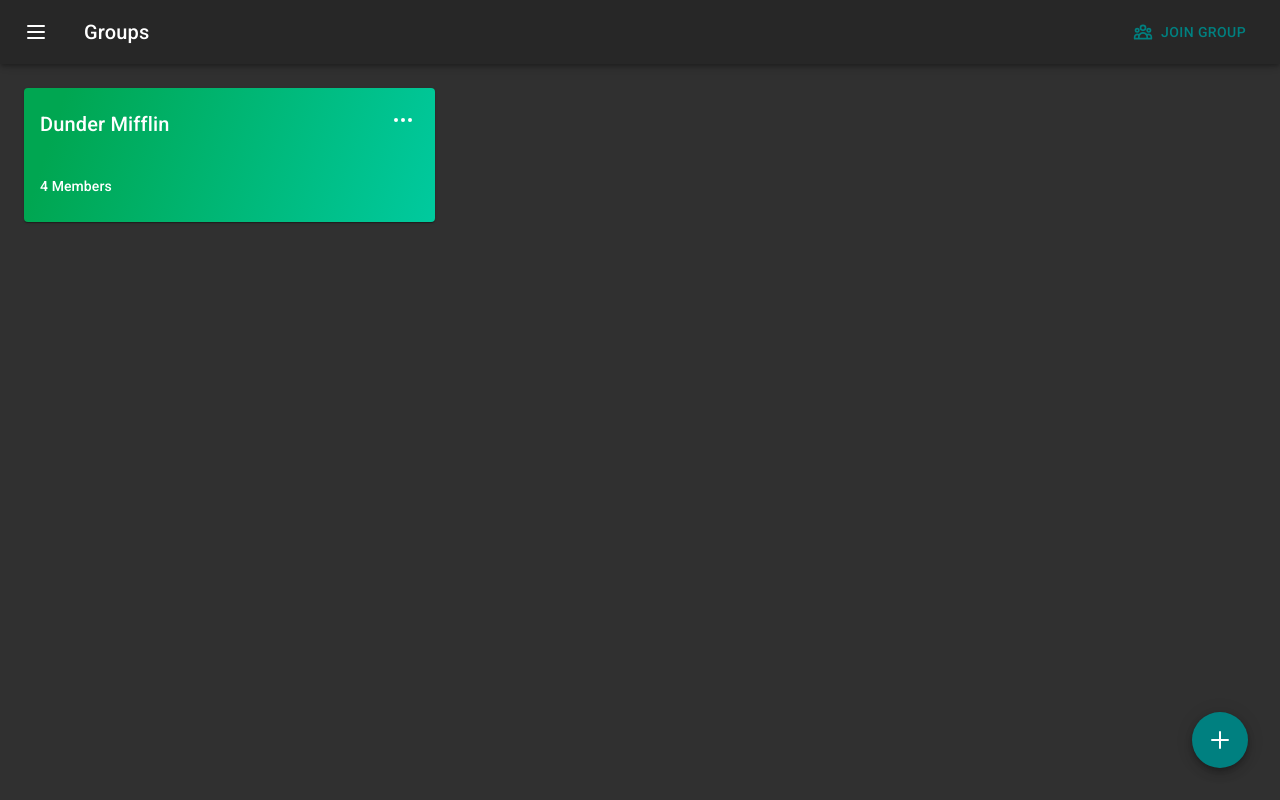
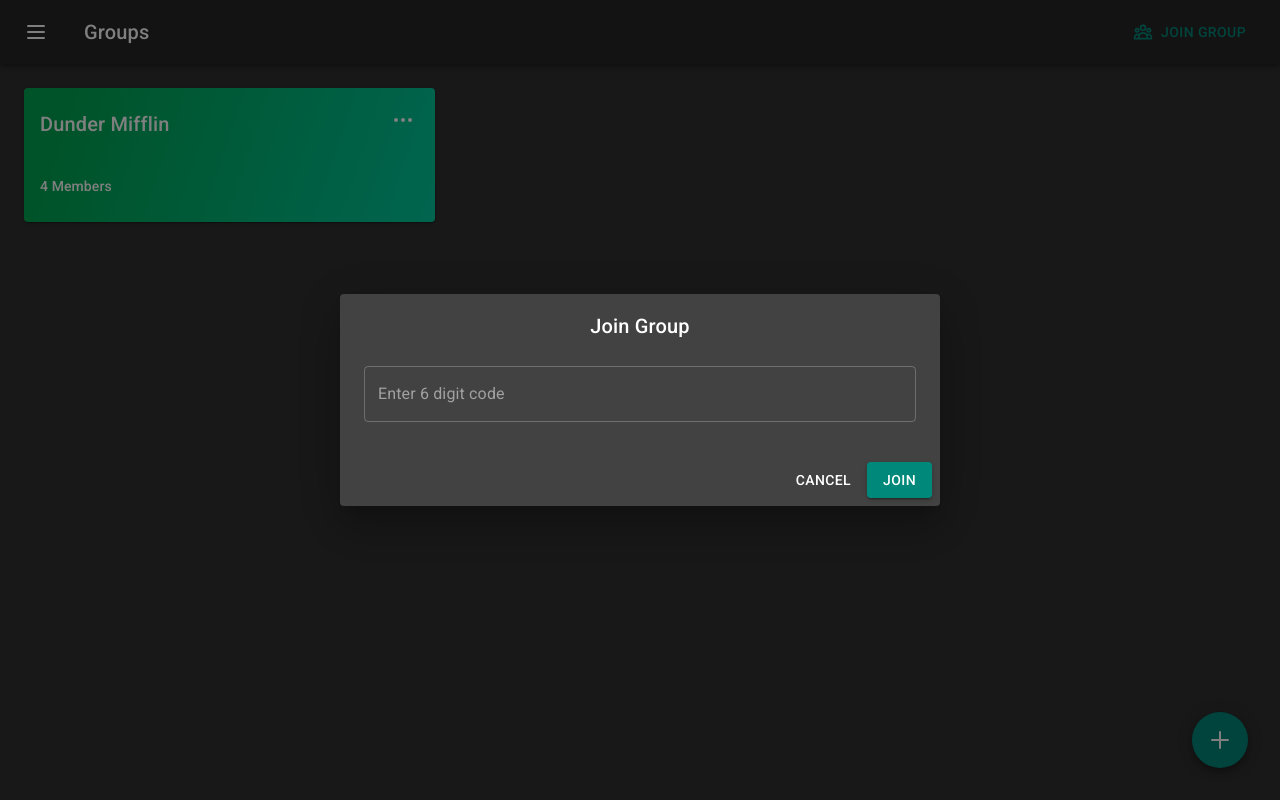
Before and after one commit to vinayBomma/familiar_react, a React (Create React App) app in the folder client/: page / in a window 1280 px wide. Both pictures are taken after a click on the button "JOIN GROUP". Built offline with nearby package versions, Linux system fonts and the light colour scheme.

Commit message:
Gen code, join/create group, other fixes

```diff
--- a/client/src/App.js
+++ b/client/src/App.js
@@ -3,12 +3,17 @@
 import { BrowserRouter as Router, Route, Switch } from "react-router-dom";
 import { createTheme, ThemeProvider } from "@material-ui/core/styles";
 import { CssBaseline } from "@material-ui/core";
+import { teal } from "@material-ui/core/colors";
 
 function App() {
   const theme = createTheme({
     palette: {
       type: "dark",
+      primary: {
+        main: "#00897B"
+      }
     },
+
   });
   return (
     <ThemeProvider theme={theme}>
@@ -20,6 +25,9 @@
               <Route exact path="/">
                 <Groups />
               </Route>
+              {/* <Route exact path="/test">
+                <JoinGroup />
+              </Route> */}
             </Switch>
           </Navbar>
         </div>
--- a/client/src/components/Chats.js
+++ b/client/src/components/Chats.js
@@ -1,35 +1,46 @@
+import { ArrowRightIcon } from "@heroicons/react/outline";
 import {
+  AppBar,
   Box,
   Card,
   CardContent,
   Grid,
+  IconButton,
+  List,
+  ListItem,
+  makeStyles,
+  SvgIcon,
   TextField,
   Typography,
 } from "@material-ui/core";
 import { useState } from "react";
 
+const useStyles = makeStyles(() => ({
+  appBar: {
+    top: "auto",
+    bottom: -1,
+    backgroundColor: "#272727",
+  },
+  test: {
+    height: "70vh",
+  },
+}));
+
 const Chats = () => {
+  const classes = useStyles();
   return (
     <>
       <Box display="flex" flexDirection="row-reverse" style={{ width: "100%" }}>
         <Grid item container md={6} xs={8} lg={6} sm={6}>
           <Box mr={1} mt={2} style={{ marginLeft: "auto" }}>
-            <Card style={{ minWidth: "150px", backgroundColor: "#00796B" }}>
+            <Card style={{ minWidth: "150px", backgroundColor: "#00897B" }}>
               <CardContent>
                 <Typography variant="caption">You</Typography>
                 <span style={{ float: "right" }}>
                   <Typography variant="caption">9:22 pm</Typography>
                 </span>
                 <Box mt={1} mb={-1}>
-                  <Typography variant="body2">
-                    {/* What happens when I enter a super long message? Like for
-                      example, say I want to tell a story. The story goes like
-                      this: A man comes across a ring, no ordinary ring that
-                      which he is oblivious about. A ring to rule the entire
-                      world! But instead of wearing the said ring and conquering
-                      the whole world, the madlad pisses on it! */}
-                    Hello Everyone!
-                  </Typography>
+                  <Typography variant="body2">Hello Everyone!</Typography>
                 </Box>
               </CardContent>
             </Card>
@@ -62,22 +73,29 @@
         </Grid>
       </Box>
 
+      <AppBar position="fixed" className={classes.appBar}>
         <Box
           display="flex"
           direction="row"
           alignItems="flex-end"
-        style={{ width: "100%", backgroundColor: "green" }}
+          style={{ marginTop: "auto" }}
         >
-        <Grid container alignItems="flex-end">
-          <Box>
+          <Grid container>
+            <Box display="flex" py={2} px={1} style={{ width: "100%" }}>
               <TextField
-              label="Send a message"
                 variant="outlined"
-              style={{ width: "100%" }}
+                placeholder="Type a message"
+                fullWidth
               />
+              <IconButton>
+                <SvgIcon>
+                  <ArrowRightIcon />
+                </SvgIcon>
+              </IconButton>
             </Box>
           </Grid>
         </Box>
+      </AppBar>
     </>
   );
 };
--- a/client/src/components/Map.js
+++ b/client/src/components/Map.js
@@ -1,5 +1,4 @@
-import { XIcon } from "@heroicons/react/outline";
-import { AppBar, IconButton, SvgIcon, Toolbar, Typography } from "@material-ui/core";
+
 
 const Map = () => {
   return (
--- a/client/src/components/Navbar.js
+++ b/client/src/components/Navbar.js
@@ -14,6 +14,11 @@
   SvgIcon,
   Avatar,
   Box,
+  Dialog,
+  DialogTitle,
+  DialogContent,
+  TextField,
+  DialogActions,
 } from "@material-ui/core";
 
 import { useState } from "react";
@@ -74,6 +79,7 @@
   const history = useHistory();
   const location = useLocation();
   const [open, setOpen] = useState(false);
+  const [dialog, setDialogOpen] = useState(false);
 
   const handleDrawerOpen = () => {
     setOpen(true);
@@ -81,6 +87,10 @@
 
   const handleDrawerClose = () => {
     setOpen(false);
+  };
+
+  const handleDialogClose = () => {
+    setDialogOpen(false);
   };
 
   return (
@@ -100,12 +110,13 @@
           <section className={classes.rightToolbar}>
             {location.pathname === "/" ? (
               <Button
+                onClick={() => setDialogOpen(true)}
                 startIcon={
                   <SvgIcon>
                     <UserGroupIcon />
                   </SvgIcon>
                 }
-                style={{ color: "teal" }}
+                color="primary"
               >
                 Join Group
               </Button>
@@ -163,6 +174,33 @@
         <div className={classes.toolbar}></div>
         {children}
       </div>
+
+      {/* ================= Join Group ================== */}
+
+      <Dialog open={dialog} onClose={handleDialogClose} fullWidth>
+        <DialogTitle style={{ textAlign: "center" }} id="alert-dialog-title">
+          {"Join Group"}
+        </DialogTitle>
+        <DialogContent>
+          <TextField
+            placeholder="Enter 6 digit code"
+            variant="outlined"
+            style={{ width: "100%" }}
+          />
+        </DialogContent>
+        <Box mt={3}>
+          <DialogActions>
+            <Button onClick={handleDialogClose}>Cancel</Button>
+            <Button
+              onClick={handleDialogClose}
+              color="primary"
+              variant="contained"
+            >
+              Join
+            </Button>
+          </DialogActions>
+        </Box>
+      </Dialog>
     </div>
   );
 };
--- a/client/src/pages/Groups.js
+++ b/client/src/pages/Groups.js
@@ -17,6 +17,15 @@
   Dialog,
   Toolbar,
   Slide,
+  DialogTitle,
+  DialogActions,
+  DialogContent,
+  TextField,
+  Button,
+  FormControl,
+  InputLabel,
+  OutlinedInput,
+  InputAdornment,
 } from "@material-ui/core";
 import { forwardRef, useState } from "react";
 import {
@@ -26,6 +35,7 @@
   DotsHorizontalIcon,
   PlusIcon,
   XIcon,
+  DuplicateIcon,
 } from "@heroicons/react/outline";
 
 import Settings from "../components/Settings";
@@ -48,12 +58,10 @@
     position: "absolute",
     bottom: theme.spacing(4),
     right: theme.spacing(4),
-    backgroundColor: "teal",
-    color: "white",
   },
   appBar: {
     position: "relative",
-    backgroundColor: "teal",
+    color: "primary",
   },
   title: {
     marginLeft: theme.spacing(2),
@@ -73,6 +81,8 @@
   const [openMap, setMap] = useState(false);
   const [openChat, setChat] = useState(false);
   const [option, setOption] = useState(null);
+  const [dialog, setDialogOpen] = useState(false);
+  const [inviteCode, setInviteCode] = useState('')
 
   const handleClick = (event) => {
     setAnchorEl(event.currentTarget);
@@ -87,7 +97,6 @@
       setMap(true);
       setOption("Map");
     } else if (val === "Chat") {
-      console.log('triggered')
       setChat(true);
       setOption("Chat");
     }
@@ -101,6 +110,30 @@
     } else if (option === "Chat") {
       setChat(false);
     }
+  };
+
+  const genCode = () => {
+    var result = "";
+    var characters =
+      "ABCDEFGHIJKLMNOPQRSTUVWXYZabcdefghijklmnopqrstuvwxyz0123456789";
+    var charactersLength = characters.length;
+    for (var i = 0; i < 6; i++) {
+      result += characters.charAt(Math.floor(Math.random() * charactersLength));
+    }
+    setInviteCode(result);
+    // this.inviteCodeSetting = result;
+  };
+
+  const copyCode = () => {
+    if (inviteCode) {
+      navigator.clipboard.writeText(inviteCode);
+      // this.msg = "Invite code copied to clipboard";
+      // this.snackbar = true;
+    }
+  }
+
+  const handleDialogClose = () => {
+    setDialogOpen(false);
   };
 
   return (
@@ -151,7 +184,12 @@
             </Box>
           </Grid>
         </Grid>
-        <Fab className={classes.fab} aria-label="add">
+        <Fab
+          className={classes.fab}
+          aria-label="add"
+          color="primary"
+          onClick={() => setDialogOpen(true)}
+        >
           <SvgIcon>
             <PlusIcon />
           </SvgIcon>
@@ -169,7 +207,6 @@
           <Toolbar>
             <IconButton
               edge="start"
-              color="inherit"
               onClick={handleOptionClose}
               aria-label="close"
             >
@@ -184,8 +221,61 @@
         </AppBar>
 
         {openSetting && <Settings />}
-        {openMap && <Map /> }
+        {openMap && <Map />}
         {openChat && <Chats />}
+      </Dialog>
+
+      <Dialog open={dialog} onClose={handleDialogClose} fullWidth>
+        <DialogTitle style={{ textAlign: "center" }} id="alert-dialog-title">
+          {"Create Group"}
+        </DialogTitle>
+        <DialogContent>
+          <TextField
+            label="Group Name"
+            variant="outlined"
+            style={{ width: "100%" }}
+          />
+          <Box display="flex" mt={2}>
+            <FormControl variant="outlined" style={{ width: "100%" }}>
+              <InputLabel>Invite Code</InputLabel>
+              <OutlinedInput readOnly
+                // type={values.showPassword ? 'text' : 'password'}
+                value={inviteCode}
+                // onChange={handleChange('password')}
+                endAdornment={
+                  <InputAdornment position="end">
+                    <IconButton onClick={copyCode}
+                      edge="end"
+                    >
+                      <SvgIcon>
+                        <DuplicateIcon />
+                      </SvgIcon>
+                      {/* {values.showPassword ? <Visibility />s : <VisibilityOff />} */}
+                    </IconButton>
+                  </InputAdornment>
+                }
+                // labelWidth={70}
+              />
+            </FormControl>
+            <Box ml={1} mr={-2} alignSelf="center">
+              <Button onClick={genCode} style={{ color: "#4DB6AC" }}>
+                Generate
+              </Button>
+            </Box>
+          </Box>
+        </DialogContent>
+        <Box mt={3}>
+          <DialogActions>
+            <Button onClick={handleDialogClose}>Cancel</Button>
+            <Button
+              onClick={handleDialogClose}
+              color="primary"
+              variant="contained"
+            >
+              Create
+            </Button>
+          </DialogActions>
+        </Box>
       </Dialog>
     </>
   );
```
Lines whose indentation alone changed are shown as unchanged.
